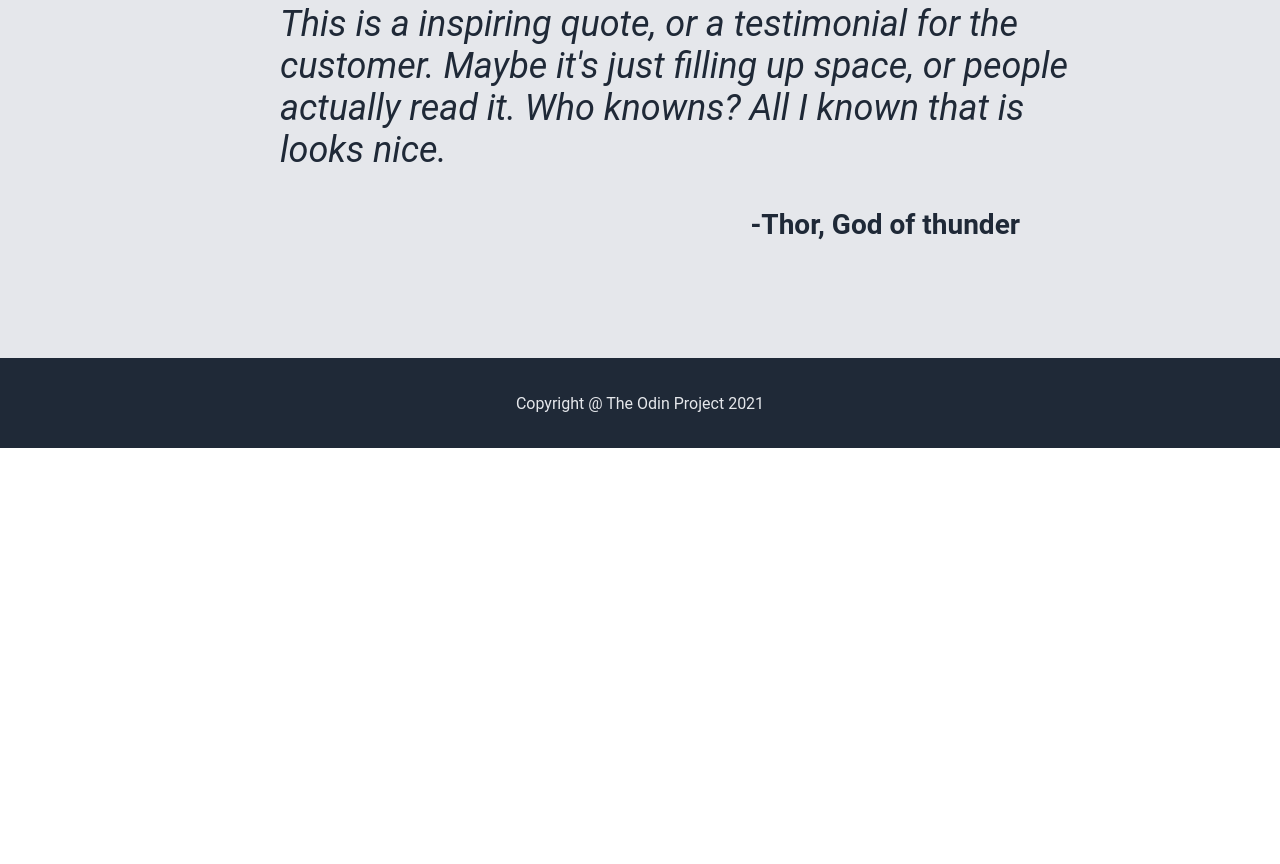
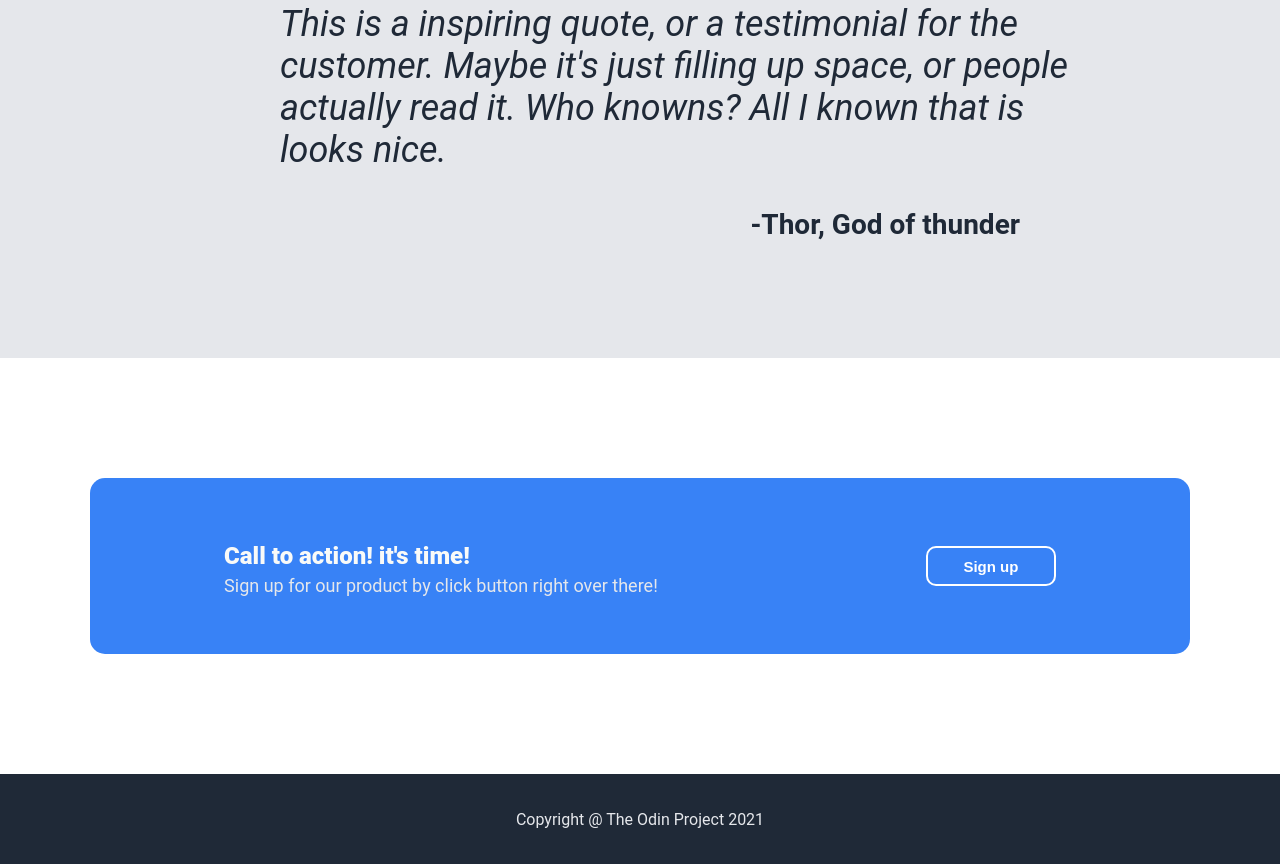
Before and after one commit to HarshYadav2004/First-landing-page, a plain HTML site: page index.html in a window 1280 px wide. Shown: the part 1090-1954 px from the top of the page. Before the commit the page ends 1538 px from the top, so only its background shows below. Drawn offline with Linux system fonts and the light colour scheme.

Commit message:
add 4th block

```diff
--- a/index.html
+++ b/index.html
@@ -52,11 +52,20 @@
         </div>
         <div class="item-3">
             <div class="item-3-container">
-            <p>This is a inspiring quote, or a testimonial for the customer. Maybe it's just filling up space, or people actually read it. Who knowns? All I known that is looks nice. </p>
-            <h4>-Thor, God of thunder</h6>
+                <p>This is a inspiring quote, or a testimonial for the customer. Maybe it's just filling up space, or
+                    people actually read it. Who knowns? All I known that is looks nice. </p>
+                <h4>-Thor, God of thunder</h6>
             </div>
         </div>
-        <div class="item-4"></div>
+        <div class="item-4">
+            <div class="item-4-container">
+                <div class="item-4-info">
+                    <p class="contain-1">Call to action! it's time!</p>
+                    <p class="contain-2">Sign up for our product by click button right over there!</p>
+                </div>
+                <button>Sign up</button>
+            </div>
+        </div>
     </div>
     <div class="footer">
         <footer>Copyright @ The Odin Project 2021</footer>
--- a/style.css
+++ b/style.css
@@ -125,3 +125,45 @@ a{
     font-style: normal;
     text-align: end;
 }
+
+.item-4{
+    display: flex;
+    justify-content: center;
+    align-items: center;
+
+}
+.item-4-container{
+    margin-top: 120px;
+    margin-bottom: 120px;
+    width: 1100px;
+    display: flex;
+    justify-content: space-around;
+    align-items: center;
+    flex-wrap: wrap;
+    background: #3882f6;
+    border-radius:15px;
+    padding-top:40px ;
+    padding-bottom: 40px;
+}
+p.contain-1{
+    font-size: 24px;
+    color: #f9faf8;
+    font-weight: 900;
+    margin-bottom: 5px;
+}
+p.contain-2{
+    margin-top: 0px;
+    font-size: 18px;
+    color: #e5e7eb;
+    font-weight: normal;
+}
+.item-4-container button{
+    border: 2px solid white;
+    width: 130px;
+    height: 40px;
+    background: inherit;
+    color: white;
+    border-radius: 10px;
+    font-size: 15px;
+    font-weight: 700;
+}
```
